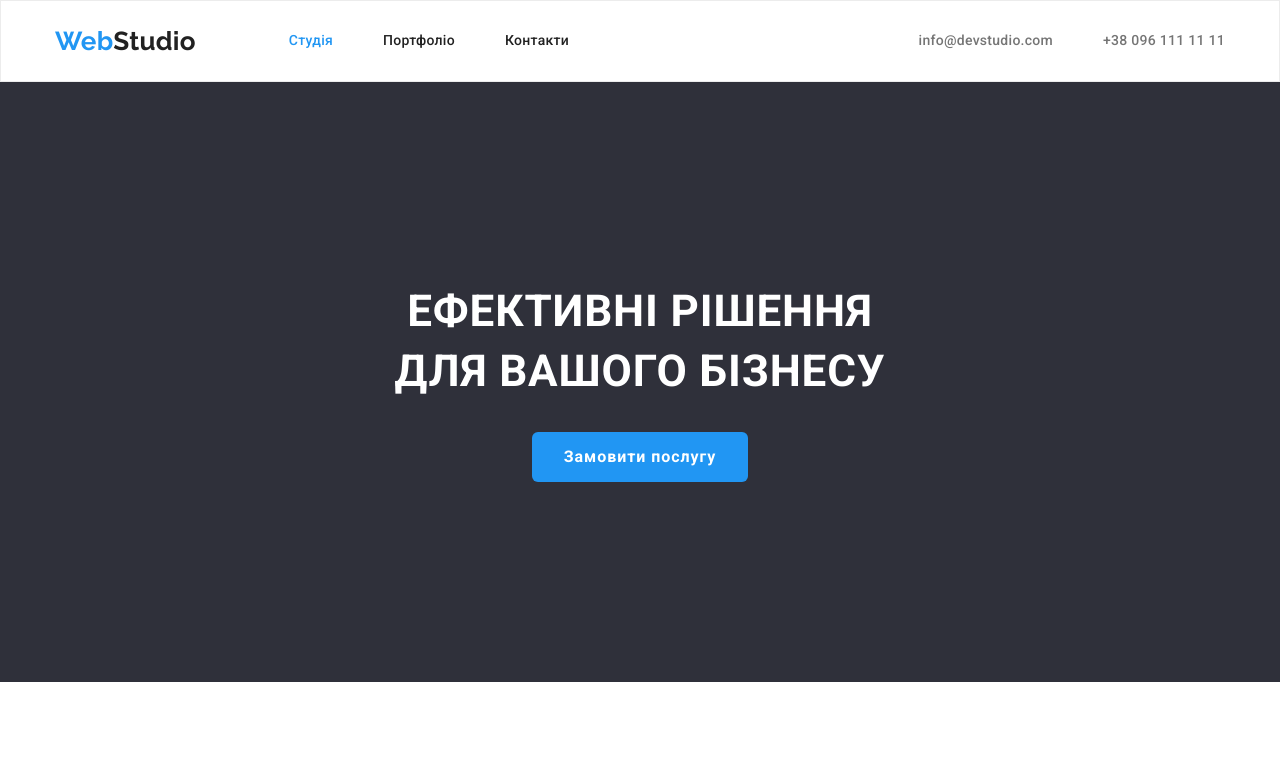
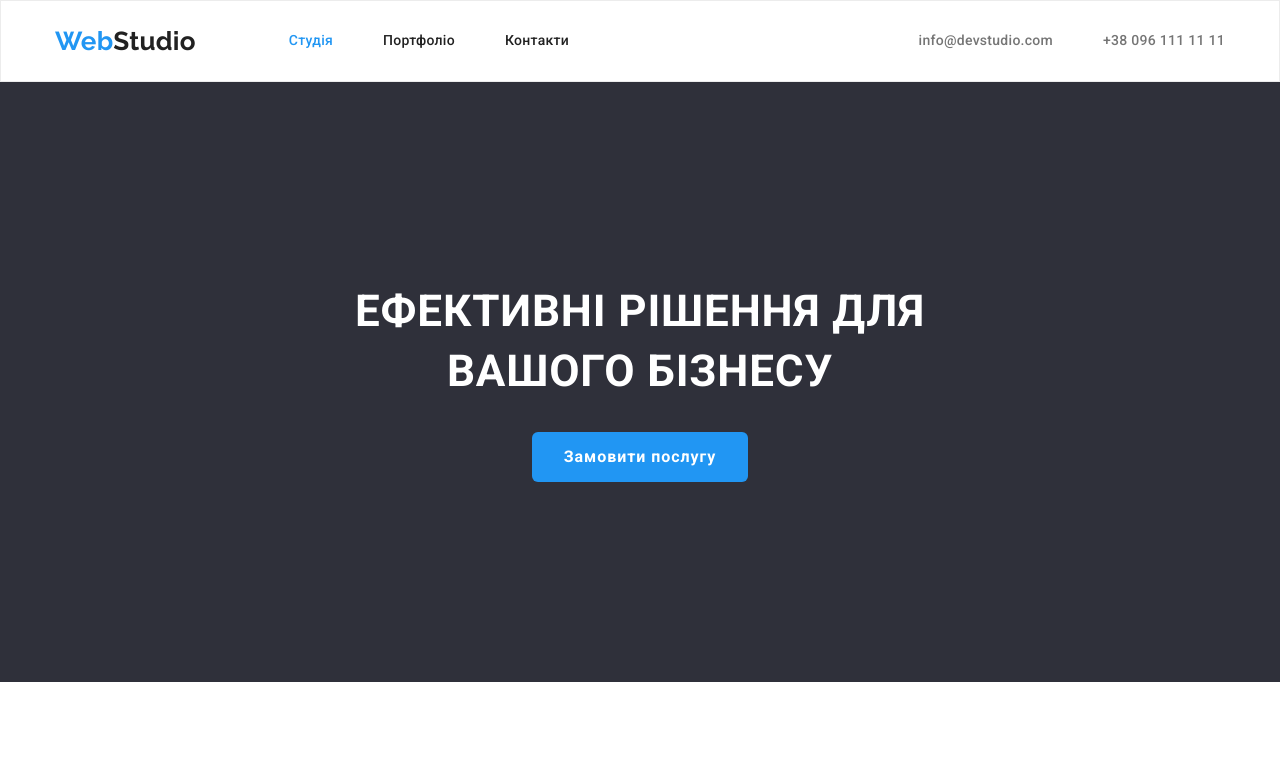
Before and after one commit to klimeon/-goit-markup-hw-03, a plain HTML site: page index.html in a window 1280 px wide. Shown: the top 773 px of the page. Drawn offline with nearby package versions, Linux system fonts and the light colour scheme.

Commit message:
fix hero

```diff
--- a/CSS/style.css
+++ b/CSS/style.css
@@ -181,16 +181,19 @@ header .link {
     background-color: var(--bcg-pri-color);
     letter-spacing: 0.06em;
     text-transform: uppercase;
-}
-/* !тимчасово */
-.position {
-    padding: 200px 240pt;
+    padding-top: 200px;
+    padding-bottom: 200px;
+
 }
 .hero-title {
     color: var(--main-wight-color);
     font-size: 44px;
     line-height: 1.36;
+
+    width: 696px;
     margin-bottom: 30px;
+    margin-left: auto;
+    margin-right: auto;
 }
 
 
--- a/index.html
+++ b/index.html
@@ -37,7 +37,7 @@
    <main class="main-home">
         <!-- Секція Герой -->
         <section class="hero">
-            <div class="container position">
+            <div class="container">
                 <h1 class="hero-title">Ефективні рішення для вашого бізнесу</h1>
                 <button class="button sec" type="button">Замовити послугу</button>
             </div>
```
